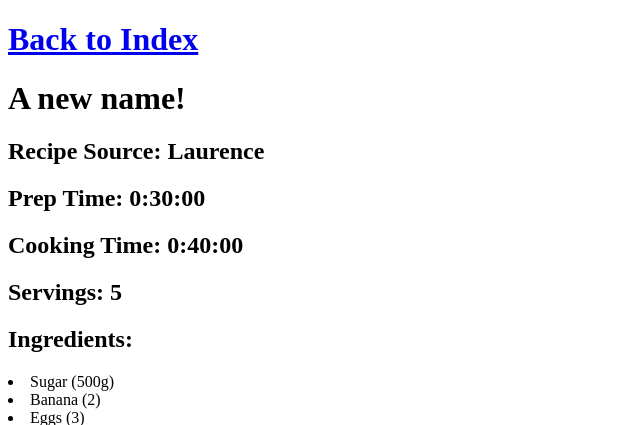
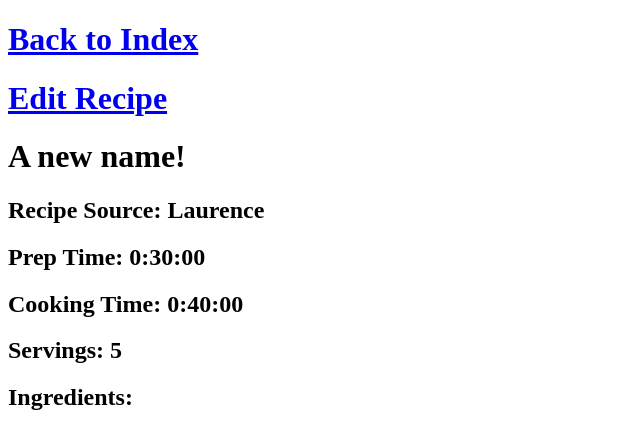
Before and after one commit to L-E-Freeman/RecipeShelf, a Django app: page /recipes/display_recipe/76 in a window 1280 px wide. Shown: the top 425 px of the page, without its empty margins (0-640 px from the left). Run offline with Django 3.2, Linux system fonts and the light colour scheme; data comes from the database, SQL or seed files in the repository; both versions use the stored data as it was after the commit.

Commit message:
Edit recipe functionality added

```diff
--- a/recipes/templates/recipes/display_recipe.html
+++ b/recipes/templates/recipes/display_recipe.html
@@ -2,6 +2,7 @@
 
 {% block content %}
 <h1><a href = "{% url 'recipes:index' %}">Back to Index</a></h1>
+<h1><a href = "{% url 'recipes:edit_recipe' recipe.id %}">Edit Recipe</a></h1>
 <h1>{{ recipe.recipe_name }}</h1>
 <h2>Recipe Source: {{ recipe.source }}</h2>
 <h2>Prep Time: {{ recipe.prep_time }}</h2>
--- /dev/null
+++ b/recipes/templates/recipes/edit_submitted.html
@@ -0,0 +1,6 @@
+{% extends 'recipes/base.html' %}
+
+{% block content %}
+<h1><strong>Thank you, your recipe has been edited.</strong></h1>
+<h2><a href="{% url 'recipes:display_recipe' recipecard_id %}">Display recipe?</a></h2>
+{% endblock content %}
--- a/recipes/urls.py
+++ b/recipes/urls.py
@@ -23,4 +23,12 @@ urlpatterns = [
         'display_recipe/<int:recipecard_id>',
         views.display_recipe,
         name = 'display_recipe'),
+    path(
+        'edit_recipe/<int:recipecard_id>',
+        views.edit_recipe,
+        name = 'edit_recipe'),
+    path(
+        'edit_submitted/<int:recipecard_id>',
+        views.edit_submitted,
+        name = 'edit_submitted'),
 ]
--- a/recipes/views.py
+++ b/recipes/views.py
@@ -1,4 +1,5 @@
-from django.shortcuts import get_object_or_404, render
+from django.http.response import HttpResponse
+from django.shortcuts import get_object_or_404, redirect, render
 from django.http import HttpResponseRedirect
 from django.views import generic
 from django.urls import reverse
@@ -8,6 +9,8 @@ from .models import RecipeCard
 
 # Handles forms for creating recipe, both initialization and posting.
 def create_recipe(request):
+    """Creates a form for recipe creation, including form initilization with
+    blank values, and saving the data with user entered values."""
     if request.method == "GET":
         form = RecipeForm()
         iformset = IngredientFormSet()
@@ -44,21 +47,64 @@ def create_recipe(request):
                 'mformset':mformset,
                 'error_message': "Oops! A form isn't valid."})
 
-# View for returning the index, a list of all submitted recipes, with links
-# to view the recipe.
+def edit_recipe(request, recipecard_id):
+    """Allows a user to edit a recipe, the button for which is displayed on
+    the recipe display page. The edit form is prepopulated with the data
+    which was previously entered by the user."""
+    # Get instance of the object which the form will be displaying.
+    recipe = get_object_or_404(RecipeCard, pk = recipecard_id)
+    # Define the data for the initial population of the form with the data
+    # already included in the object.
+    data = {
+        'recipe_name':recipe.recipe_name,
+        'source':recipe.source,
+        'prep_time':recipe.prep_time,
+        'cooking_time':recipe.cooking_time,
+        'servings':recipe.servings}
+    form = RecipeForm(initial = data)
+    # Pass instance parameters to formsets.
+    iformset= IngredientFormSet(instance = recipe)
+    mformset = MethodFormSet(instance = recipe)
+
+    # Displays form prepopulated with existing data.
+    if request.method == "GET":
+        return render(request, 'recipes/edit_recipe.html', {
+                'form':form,
+                'iformset':iformset,
+                'mformset':mformset,})
+    elif request.method == "POST":
+        form = RecipeForm(request.POST, instance = recipe)
+        iformset = IngredientFormSet(request.POST, instance = recipe)
+        mformset = MethodFormSet(request.POST, instance = recipe)
+        if form.is_valid() and iformset.is_valid() and mformset.is_valid():
+            form.save()
+            iformset.save()
+            mformset.save()
+            return HttpResponseRedirect(reverse(
+                'recipes:edit_submitted', args = (recipecard_id,)))
+        else:
+            return HttpResponse("You've fucked it")
+
+def recipe_submitted(request):
+    """Redirect page the user sees once a new recipe has been submitted"""
+    return render(request, 'recipes/recipe_submitted.html',)
+
+def edit_submitted(request, recipecard_id):
+    """Redirect page the user sees once an existing recipe has been edited."""
+    return render(
+        request,
+        'recipes/edit_submitted.html',
+        {'recipecard_id': recipecard_id})
+
 class IndexView(generic.ListView):
+    """Returns the index of existing user created recipes, with links to the
+    recipes."""
     model = RecipeCard
     template_name = 'recipes/recipe_index.html'
     context_object_name = 'recipes'
 
-# View for returning the recipe submitted page, which confirms the recipe has
-# been submitted and redirects to the index page.
-def recipe_submitted(request):
-    return render(request, 'recipes/recipe_submitted.html',)
-
-# TODO: Add a way to add a quantity to an ingredient. VVV
-
 def display_recipe(request, recipecard_id):
+    """Displays the details for a user created recipe."""
     recipe = get_object_or_404(RecipeCard, pk = recipecard_id)
     # Related name in models.py means you don't need to use ingredients_set,
     # just ingredients.
```
Also changed, not shown: recipes/templates/recipes/edit_recipe.html (added, +33 -0 lines), db.sqlite3.
